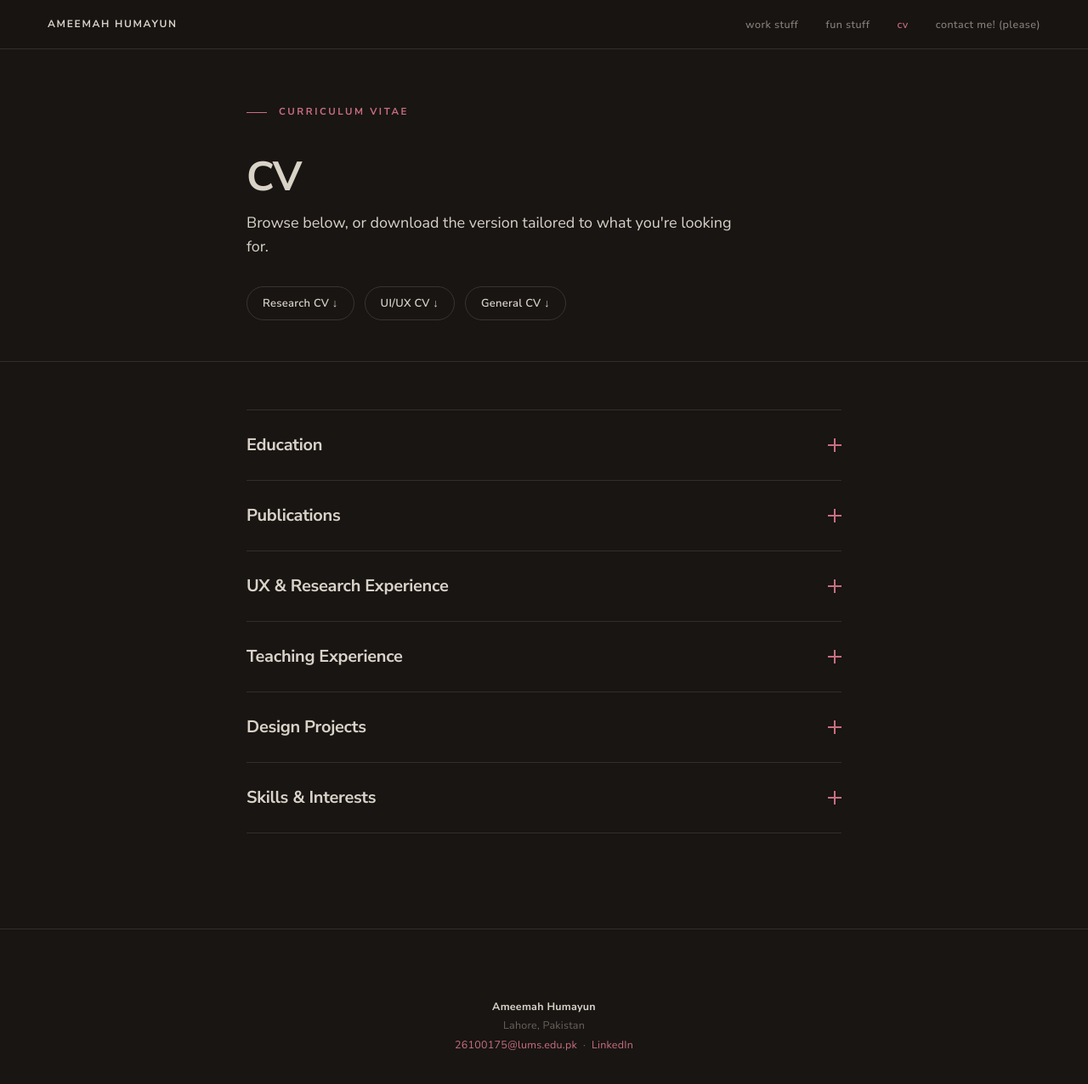
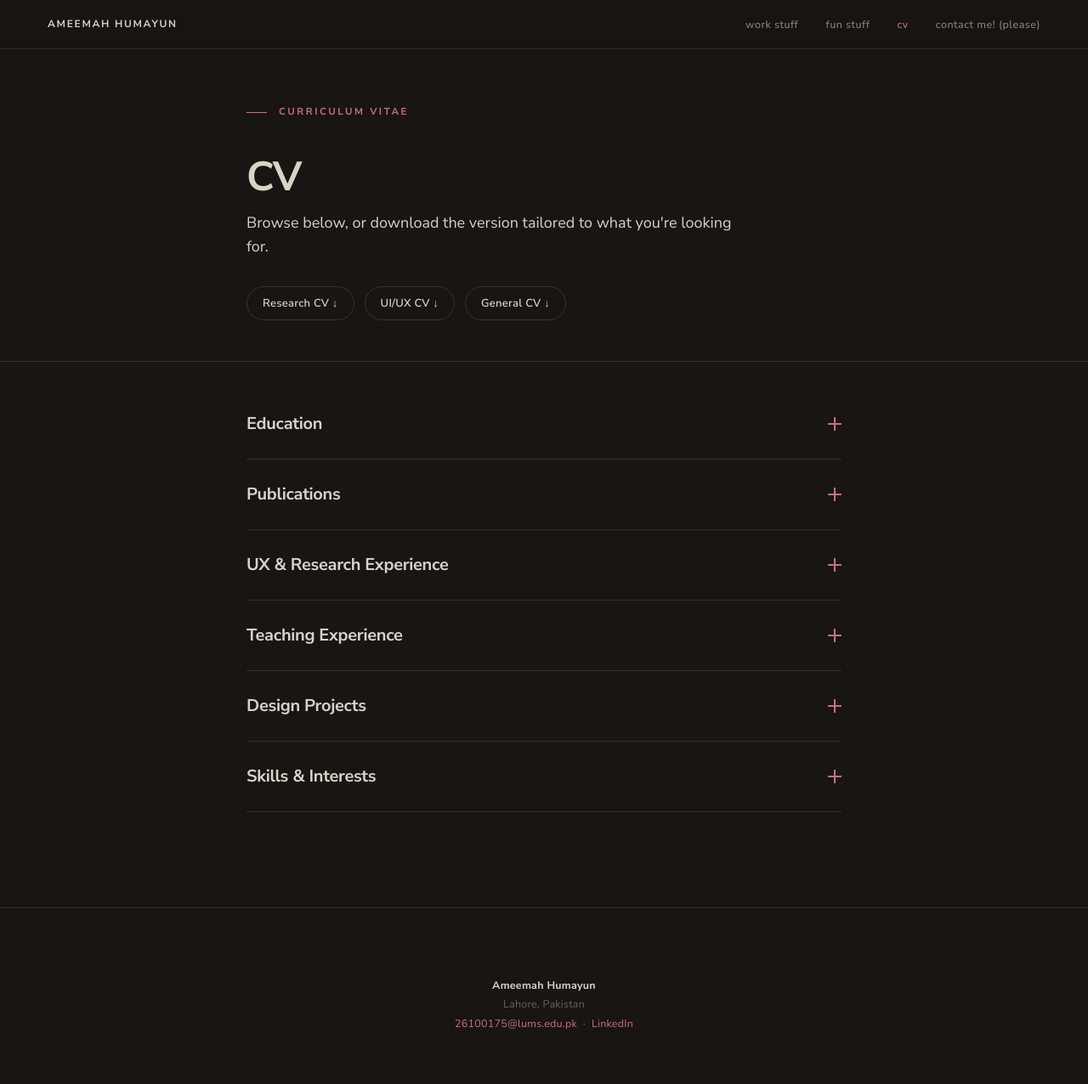
Before and after one commit to ameemahumayun/ameemahumayun.github.io, a Jekyll site: the page built from cv/index.html, in a window 1280 px wide and 1289 px high. Shown: the top 1276 px of the window at 85% size. Built offline with Jekyll 4.4.1, drawn with Linux system fonts in a browser that asks for light colours.

Commit message:
Update components.css

```diff
--- a/assets/css/components.css
+++ b/assets/css/components.css
@@ -688,7 +688,7 @@
 
 /* 23. ACCORDION (collapsible CV sections) --------------------------------- */
 /* Built on native <details>/<summary> — no JS needed. */
-.accordion { margin-top: var(--space-6); border-top: var(--hairline); }
+.accordion { margin-top: var(--space-3); }
 .accordion__item { border-bottom: var(--hairline); }
 .accordion__head {
   list-style: none;
```
